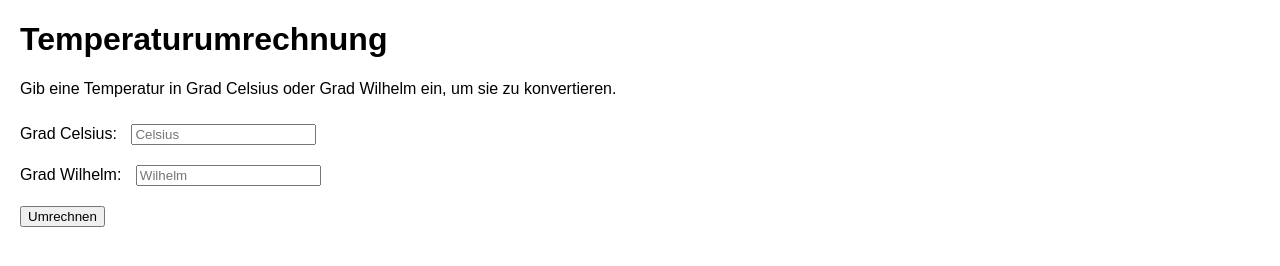
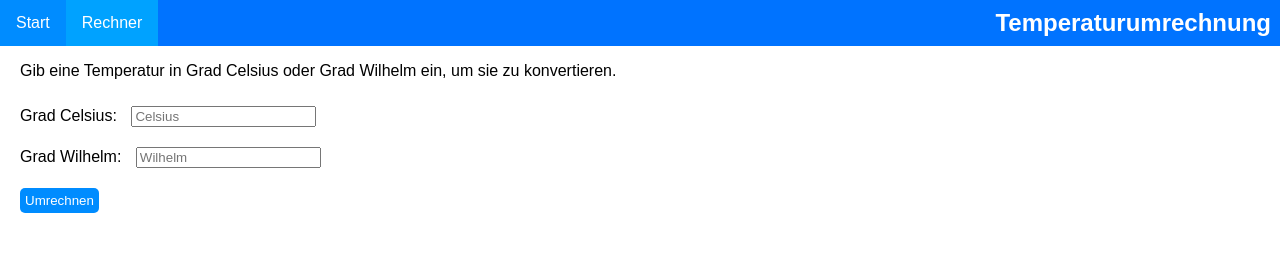
Before and after one commit to gradwilhelm/convert, a plain HTML site: page index.html in a window 1280 px wide. Drawn offline with Linux system fonts and the light colour scheme.

Commit message:
Update index.html

```diff
--- a/index.html
+++ b/index.html
@@ -14,17 +14,71 @@
             font-family: Arial, sans-serif;
             margin: 20px;
         }
+
         input {
             margin: 10px;
         }
+
         button {
             margin-top: 10px;
+            background-color: #008cff;
+            border: none;
+            border-radius: 5px;
+            padding: 5px;
+            color: white;
+            cursor: pointer;
+        }
+
+        button:hover {
+            background-color: #00a2ff;
+        }
+
+        h1 {
+            float: right;
+            margin: 9px;
+            color: white;
+        }
+
+        nav {
+            list-style-type: none;
+            margin: 0;
+            padding: 0;
+            overflow: hidden;
+            background-color: #0073ff;
+            margin-top: -20px;
+            margin-left: -20px;
+            margin-right: -20px;
+        }
+
+        nav a {
+            display: block;
+            color: white;
+            text-align: center;
+            padding: 14px 16px;
+            text-decoration: none;
+            float: left;
+        }
+
+        nav a:hover {
+            background-color: #008cff;
+        }
+
+        .active {
+            background-color: #00a2ff;
+        }
+
+        input:focus {
+            outline: none;
         }
     </style>
 </head>
 <body>
+    <nav>
+        <a href="https://gradwilhelm.github.io/home/">Start</a>
+        <a href="https://gradwilhelm.github.io/convert/" class="active">Rechner</a>
+        <h1>Temperaturumrechnung</h1>
+    </nav>
 
-    <h1>Temperaturumrechnung</h1>
     <p>Gib eine Temperatur in Grad Celsius oder Grad Wilhelm ein, um sie zu konvertieren.</p>
 
     <label for="celsius">Grad Celsius:</label>
```
